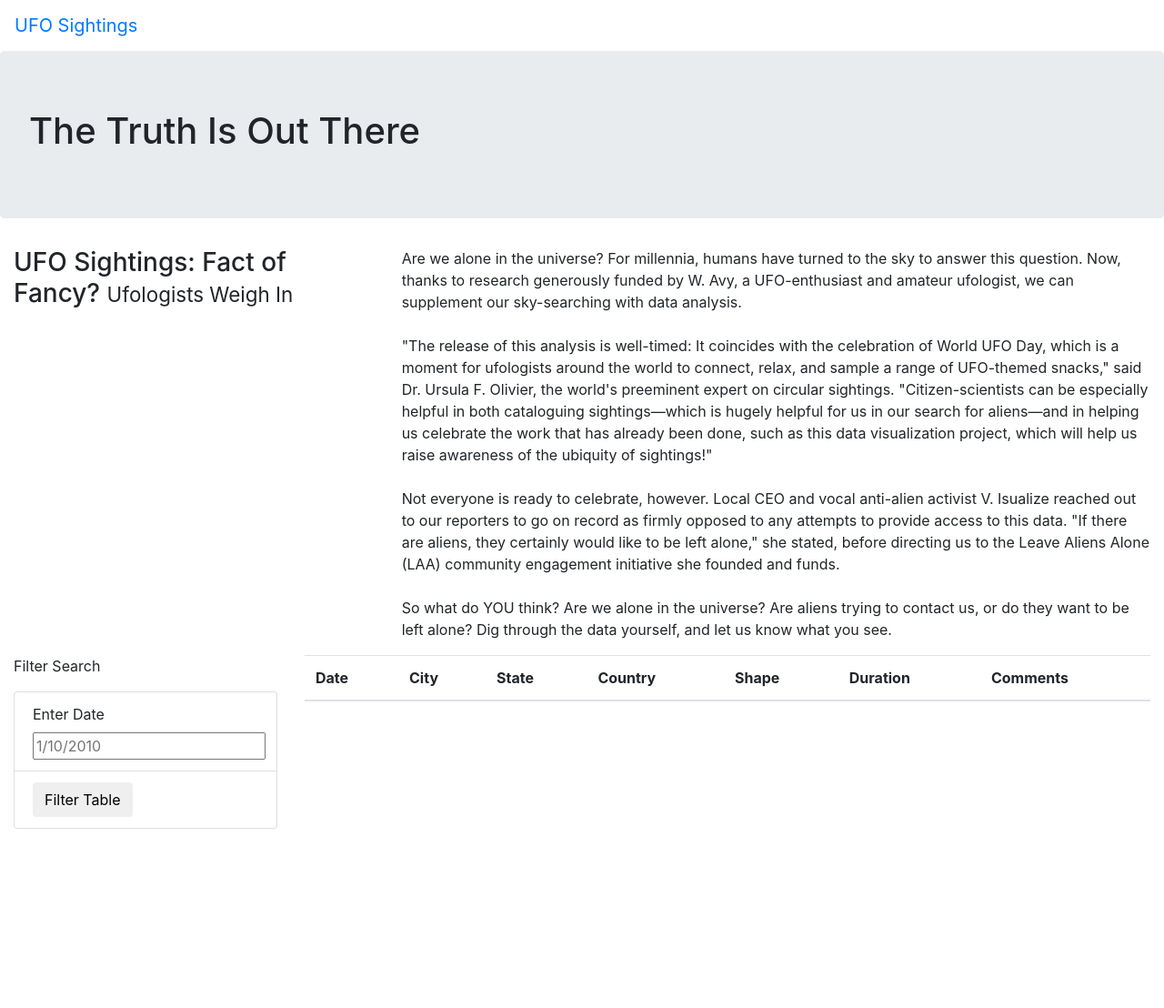
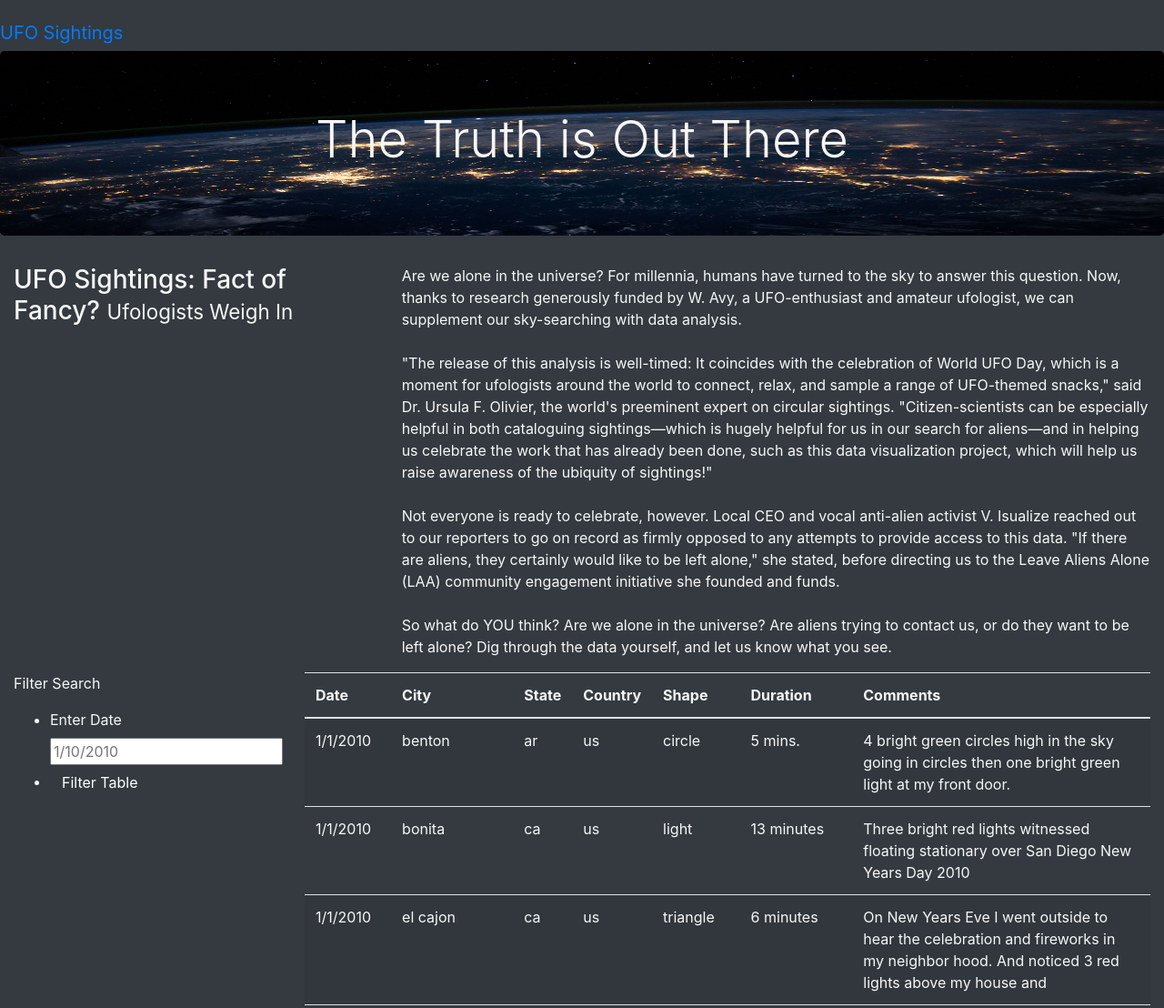
Before and after one commit to sergiocapacho/UFOs, a plain HTML site: page index.html in a window 1280 px wide. Shown: the top 1108 px of the page at 91% size. Before the commit the page ends 911 px from the top, so only its background shows below. Drawn offline with nearby package versions, Linux system fonts and the light colour scheme; files whose address does not match are found by name.

Commit message:
Completed web page

```diff
--- a/index.html
+++ b/index.html
@@ -12,14 +12,14 @@
       crossorigin="anonymous"
     />
     <link rel="stylesheet" href="static/css/style.css">
-<body>
+<body class="bg-dark">
     <div class="wrapper">
-        <nav class="navbar navbar-expand-lg">
+        <nav class="navbar navbar-dark bg-dark navbar-expand-lg"></nav>
             <a class="navbar-brand" href="index.html">UFO Sightings</a>
         </nav>
     </div>
     <div class="jumbotron">
-        <h1>The Truth Is Out There</h1>
+        <h1 class="display-4">The Truth is Out There</h1>
     </div>
     <div class="container-fluid">
         <div class="row">
@@ -38,16 +38,18 @@
       <div class="container-fluid">
         <div class="row">
           <div class="col-md-3">
-            <form>
+            <form class="bg-dark">
                 <p>Filter Search</p>
-                <ul class="list-group">
-                    <li class="list-group-item">
-                        <label for="date">Enter Date</label>
-                        <input type="text" placeholder="1/10/2010" id="datetime" />
-                    </li>
-                    <li class="list-group-item">
-                     <button id="filter-btn" type="button" class="btn btn-default">Filter Table</button>
-                    </li>
+                <ul class="bg-dark">
+                  <li class="bg-dark" {style="font-family: inherit; font-size: 1rem;"} >
+                    <label for="date">Enter Date</label>
+                    <input type="text" placeholder="1/10/2010" id="datetime" />
+                  </li>
+                  <li>
+                     <button id="filter-btn" type="button" class="btn btn-dark" >
+                       Filter Table
+                     </button>
+                  </li>
                 </ul>
             </form>
           </div>
@@ -71,5 +73,8 @@
 
         </div>
       </div>
+    <script src="https://cdnjs.cloudflare.com/ajax/libs/d3/4.11.0/d3.js"></script>
+    <script src="static/js/data.js"></script>
+    <script src="static/js/app.js"></script>
 </body>
 </html>
--- a/static/css/style.css
+++ b/static/css/style.css
@@ -0,0 +1,9 @@
+body {
+
+    color: #f7f7f7;
+  }
+  .jumbotron {
+    background-image: url(/Users/sergiocapacho/Documents/Development/UFOs/images/nasa.jpg);
+    background-size: 100% 100%;
+    text-align: center;
+  }
--- /dev/null
+++ b/static/js/app.js
@@ -0,0 +1,47 @@
+// import the data from data.js
+const tableData = data;
+// Reference the HTML table using d3
+var tbody = d3.select("tbody");
+function buildTable(data) {
+    // First, clear out any existing data
+    tbody.html("");
+
+    // Next, loop through each object in the data
+    // and append a row and cells for each value in the row
+    data.forEach((dataRow) => {
+      // Append a row to the table body
+      let row = tbody.append("tr");
+
+      // Loop through each field in the dataRow and add
+      // each value as a table cell (td)
+      Object.values(dataRow).forEach((val) => {
+        let cell = row.append("td");
+        cell.text(val);
+        }
+      );
+    });
+  }
+function handleClick() {
+    // Grab the datetime value from the filter
+    let date = d3.select("#datetime").property("value");
+    let filteredData = tableData;
+
+     // Check to see if a date was entered and filter the
+    // data using that date.
+    if (date) {
+      // Apply `filter` to the table data to only keep the
+      // rows where the `datetime` value matches the filter value
+      filteredData = filteredData.filter(row => row.datetime === date);
+    }
+
+     // Rebuild the table using the filtered data
+    // @NOTE: If no date was entered, then filteredData will
+    // just be the original tableData.
+    buildTable(filteredData);
+  }
+
+  // Attach an event to listen for the form button
+  d3.selectAll("#filter-btn").on("click", handleClick);
+
+  // Build the table when the page loads
+  buildTable(tableData);
```
Also changed, not shown: images/nasa.jpg (added), static/js/data.js (renamed from js/data.js), 3 other files.
